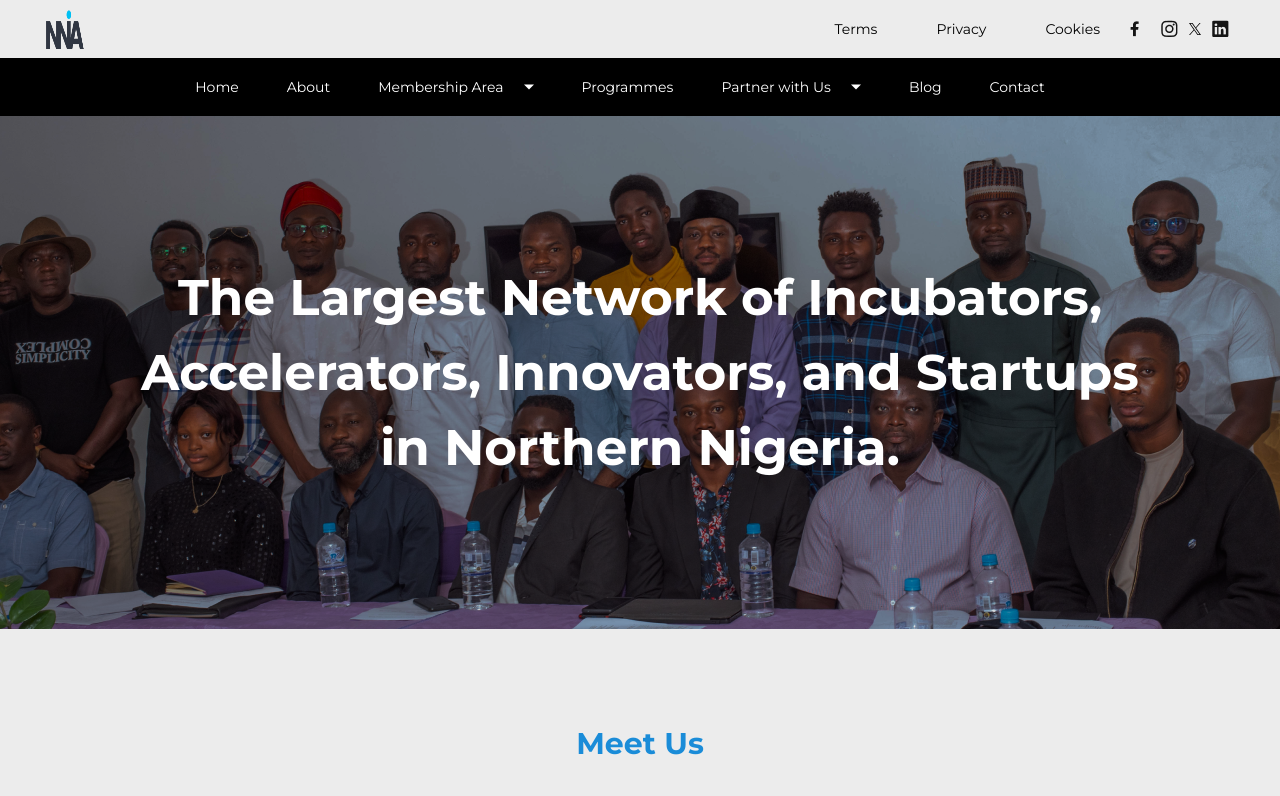
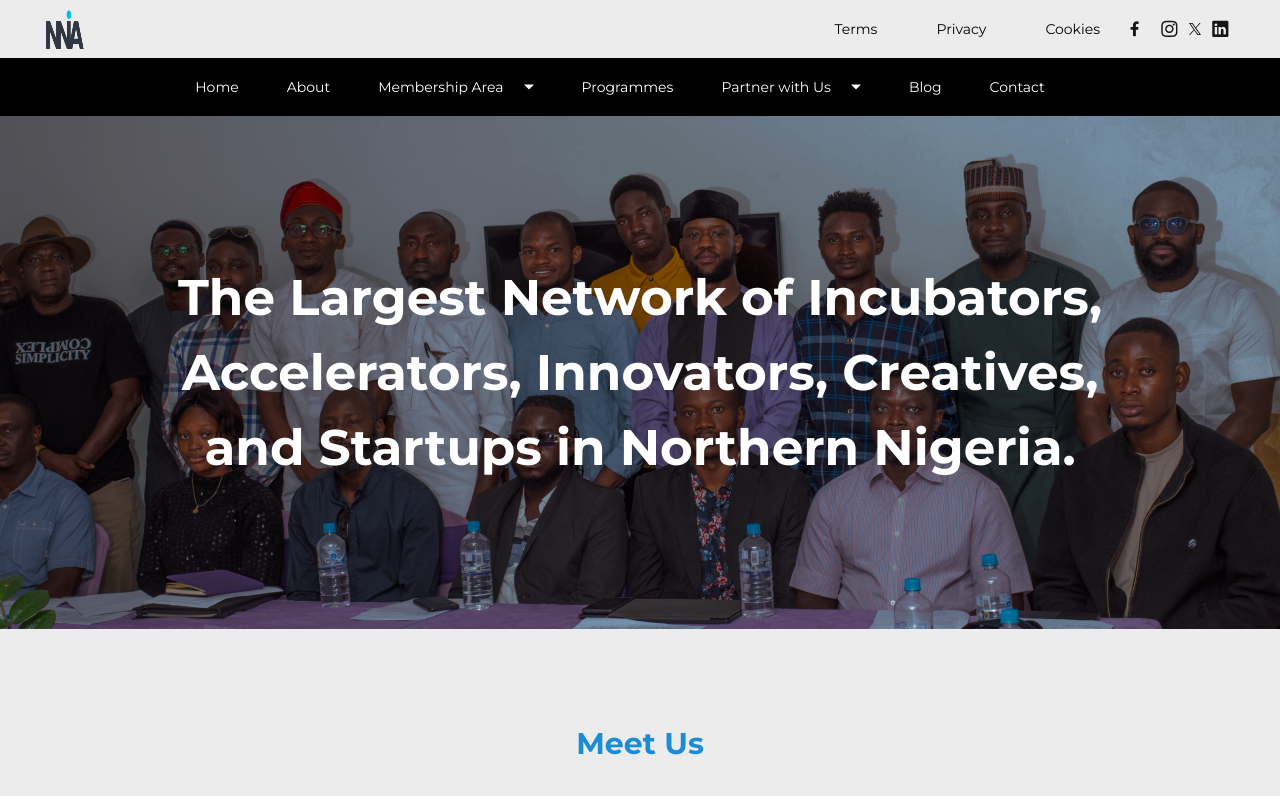
Before and after one commit to nHubNg/NNIA, a React (Vite) app: page / in a window 1280 px wide. Shown: the top 796 px of the page. Built offline with nearby package versions, Linux system fonts and the light colour scheme.

Commit message:
Update index.jsx

```diff
--- a/src/pages/home/index.jsx
+++ b/src/pages/home/index.jsx
@@ -80,7 +80,7 @@ const Home = () => {
   return (
     <div className="font-montserrat bg-background">
       <Header
-        description={"The Largest Network of Incubators, Accelerators, Innovators, and Startups in Northern Nigeria."}
+        description={"The Largest Network of Incubators, Accelerators, Innovators, Creatives, and Startups in Northern Nigeria."}
         back={"hero"}
       />
 
```
